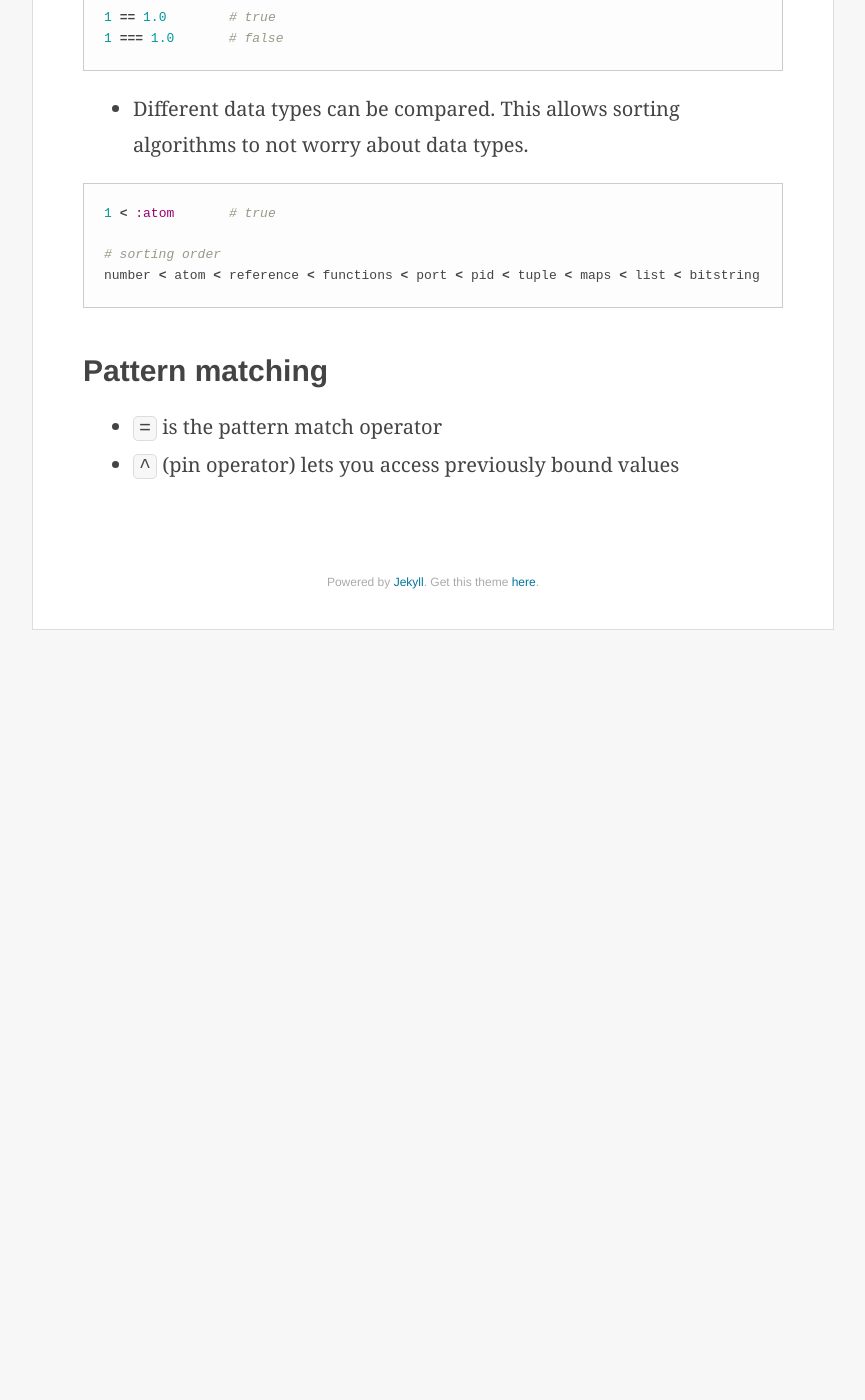
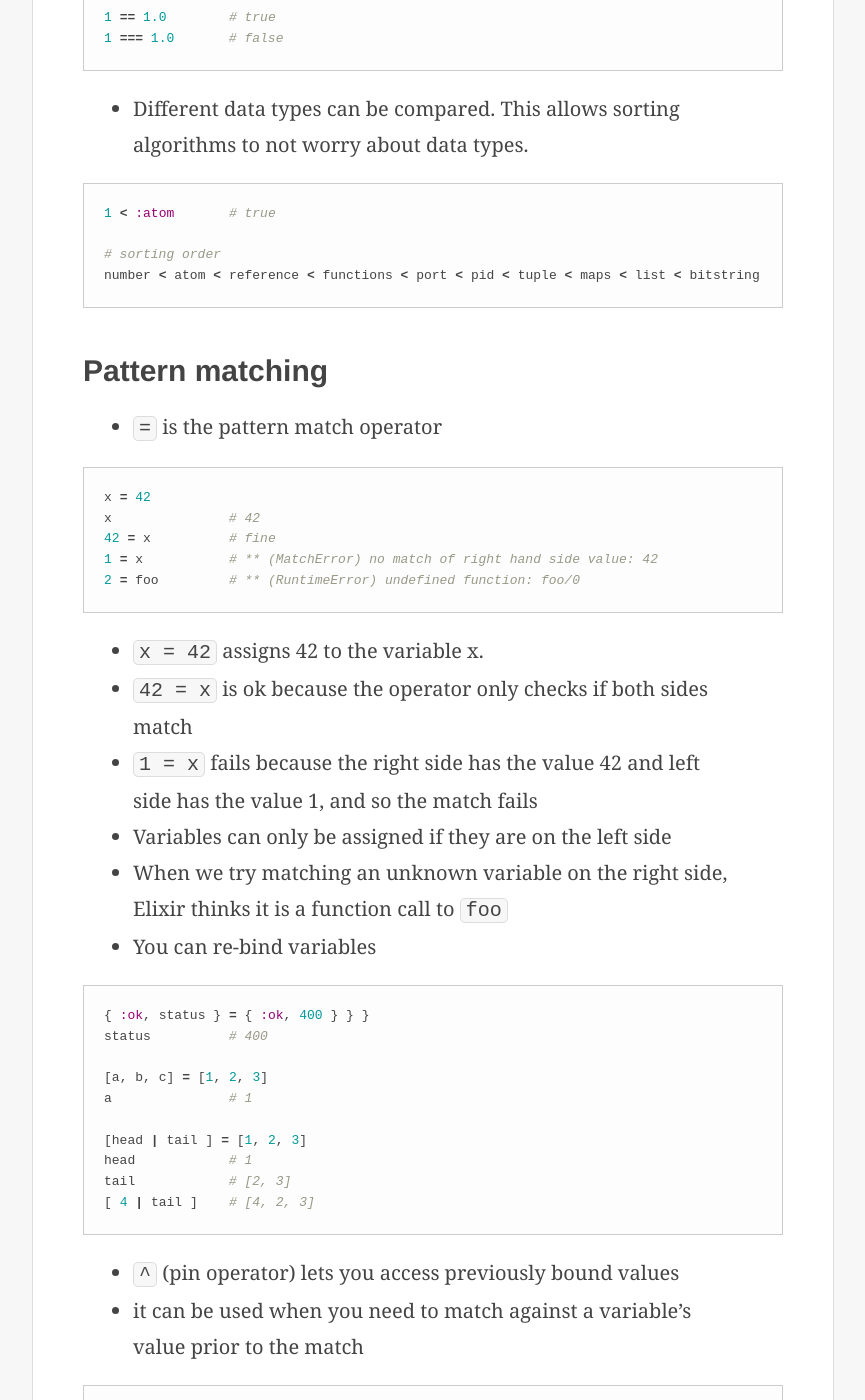
Before and after one commit to nithinbekal/nithinbekal.github.io, a Jekyll site: the page built from notes/elixir.md, in a window 1280 px wide and 1400 px high, scrolled down 2465 px. Shown: the whole window, without its empty margins (207-1072 px from the left). Built offline with Jekyll 4.4.1, drawn with Linux system fonts in a browser that asks for light colours; before the commit the page ends 3095 px from its top, so only the background shows below that; some of the changed text lies outside the part shown.

Commit message:
Elixir notes

```diff
--- a/notes/elixir.md
+++ b/notes/elixir.md
@@ -110,8 +110,138 @@
 number < atom < reference < functions < port < pid < tuple < maps < list < bitstring
 {% endhighlight %}
 
-
 ## Pattern matching
 
 * `=` is the pattern match operator
+
+{% highlight elixir %}
+x = 42
+x               # 42
+42 = x          # fine
+1 = x           # ** (MatchError) no match of right hand side value: 42
+2 = foo         # ** (RuntimeError) undefined function: foo/0
+{% endhighlight %}
+
+* `x = 42` assigns 42 to the variable x.
+* `42 = x` is ok because
+  the operator only checks if
+  both sides match
+* `1 = x` fails because
+  the right side has the value 42
+  and left side has the value 1,
+  and so the match fails
+* Variables can only be assigned
+  if they are on the left side
+* When we try matching an unknown variable
+  on the right side,
+  Elixir thinks it is a function call to `foo`
+* You can re-bind variables
+
+{% highlight elixir %}
+{ :ok, status } = { :ok, 400 } } }
+status          # 400
+
+[a, b, c] = [1, 2, 3]
+a               # 1
+
+[head | tail ] = [1, 2, 3]
+head            # 1
+tail            # [2, 3]
+[ 4 | tail ]    # [4, 2, 3]
+{% endhighlight %}
+
 * `^` (pin operator) lets you access previously bound values
+* it can be used when you need to match against
+  a variable's value prior to the match
+
+{% highlight elixir %}
+x = 1
+{ x, ^x } = { 2, 1 }
+x   # 2
+{% endhighlight %}
+
+# Modules and functions
+
+* The `defmodule` macro defines a module
+* `def` defines a function
+* Functions have implicit returns
+
+{% highlight elixir %}
+defmodule Math
+  def sum(a, b) do
+    a + b
+  end
+end
+{% endhighlight %}
+
+Fibonacci example:
+
+{% highlight elixir %}
+defmodule Fibonacci do
+  def fib(0), do: 0
+  def fib(1), do: 1
+  def fib(n), do: fib(n-1) + fib(n-2)
+end
+{% endhighlight %}
+
+This version, using case,
+maps to the pattern matching version
+at the VM level.
+
+{% highlight elixir %}
+def fib(n)
+  case n do
+    0 -> 0
+    1 -> 1
+    n -> fib(n-1) + fib(n-2)
+  end
+end
+{% endhighlight %}
+
+Ruby-like version:
+
+{% highlight elixir %}
+def fib(n) do
+  if n < 2
+    n
+  else
+    fib(n-1) + fib(n-2)
+  end
+end
+{% endhighlight %}
+
+Length of a list:
+
+{% highlight elixir %}
+def len([]), do: 0
+def len([h|t]), do: 1 + len(t)
+{% endhighlight %}
+
+Map:
+
+{% highlight elixir %}
+def map([],    f), do: []
+def map([h|t], f), do: [ f.(h) | map(t, f) ]
+{% endhighlight %}
+
+Run length encoding:
+
+{% highlight elixir %}
+defmodule RLE do
+  def encode(list), do: _encode(list, [])
+
+  defp _encode([], result), do: Enum.reverse(result)
+
+  defp _encode([a | a | t], result) do
+    _encode([ {a,2} | tail ], result)
+  end
+
+  defp _encode( [ {a, n}, a | tail ], result ) do
+    _encode( [ { a, n+1 } | tail ], result )
+  end
+
+  defp _encode( [a | tail ], result ) do
+    _encode(tail, [ a | result ])
+  end
+end
+{% endhighlight %}
```
